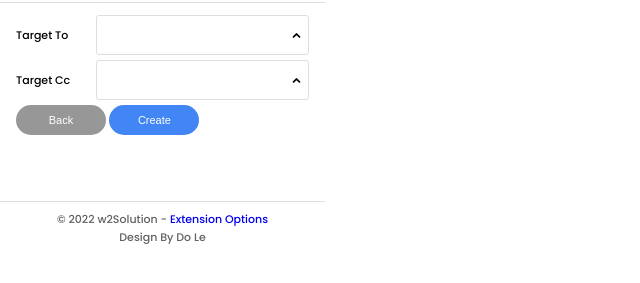
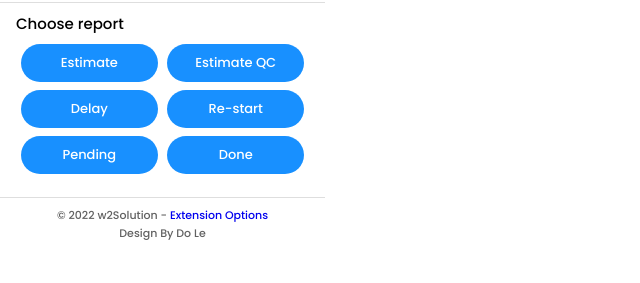
Before and after one commit to dole2711dev/ExtensionChrome, a browser extension: page index.html in a window 1280 px wide. Both pictures are taken after a click on the button "Create Report". Shown: the part 57-340 px from the top of the page, without its empty margins (0-640 px from the left). Drawn offline with nearby package versions, Linux system fonts and the light colour scheme.

Commit message:
develop v0.3

```diff
--- a/Constants.json
+++ /dev/null
@@ -1,2 +0,0 @@
-{
-}
--- a/css/styles.css
+++ b/css/styles.css
@@ -12,7 +12,7 @@
 	--color-border: #dedede;
 	--text-primary: #616161;
 	--text-secondary: #b3b3b3;
-	--bg-primary: #ffffff;
+	--color-white: #ffffff;
 	--bg-secondary: #e4e4e4;
 	--transition: all 0.3s ease-in;
 	--font-large: 16px;
@@ -20,6 +20,13 @@
 	--font-small: 11px;
 	--font-size-icon-sm: 18px;
 	--font-size-icon-lg: 22px;
+
+	--btn-bg-primary: #1890ff;
+	--btn-bg-primary-hover: #40a9ff;
+	--btn-bg-error: #ff7875;
+	--btn-bg-error-hover: #ff7875;
+	--btn-warning-color: #faad14;
+	--btn-warning-color-hover: #ffc53d;
 }
 
 body {
@@ -384,7 +391,7 @@ main {
 	opacity: 1;
 	transform: translateY(-1px);
 	width: 100%;
-	background: var(--bg-primary);
+	background: var(--color-white);
 }
 
 .select__option {
@@ -417,6 +424,45 @@ main {
 	}
 	to {
 		opacity: 1;
-		transform: translateY(0%);
+		transform: translateY(0);
 	}
 }
+
+/* ============================ Esimate ============================ */
+.container__estimate {
+}
+
+.container__estimate .container:first-child {
+	display: block;
+}
+
+.container__estimate .container {
+	display: none;
+}
+
+.estimate__title {
+	margin-bottom: 0.5rem;
+	font-size: 15px;
+}
+
+.estimate__list {
+	list-style-type: none;
+	display: grid;
+	grid-template-columns: repeat(2, 1fr);
+	row-gap: 0.5rem;
+}
+
+.estimate__list li {
+	cursor: pointer;
+	transition: var(--transition);
+	background-color: var(--btn-bg-primary);
+	color: var(--color-white);
+	border-radius: 40px;
+	padding: 0.5rem 0.3rem;
+	margin: 0 0.3rem;
+	text-align: center;
+}
+
+.estimate__item:hover {
+	background-color: var(--btn-bg-primary-hover);
+}
--- a/index.html
+++ b/index.html
@@ -32,7 +32,7 @@
 					<div class="home__status">
 						<div class="home__status-detail">
 							<span>Enable extension</span>
-							<div class="btn btn__toggle">
+							<div class="btn__toggle">
 								<input
 									type="checkbox"
 									id="optionEnable"
@@ -79,7 +79,22 @@
 					</div>
 				</section>
 				<section id="estimate" class="estimate__container slide">
-					<form>
+					<div class="container__estimate">
+						<div class="container">
+							<div class="estimate__title">Choose report</div>
+							<ul class="estimate__list">
+								<li id="le">Estimate</li>
+								<li>Estimate QC</li>
+								<li>Delay</li>
+								<li>Re-start</li>
+								<li>Pending</li>
+								<li>Done</li>
+							</ul>
+						</div>
+						<div id="typeEstimate" class="container"></div>
+					</div>
+				</section>
+				<section id="target" class="target__container slide">
 					<div class="form__group">
 						<label for="TargetTo" class="form__group-title"
 							>Target To</label
@@ -102,15 +117,7 @@
 							<div class="select__group"></div>
 						</div>
 					</div>
-						<button type="button" class="btn btn-secondary">
-							Back
-						</button>
-						<button type="button" class="btn btn-primary">
-							Create
-						</button>
-					</form>
 				</section>
-				<section id="target" class="target__container slide"></section>
 				<section
 					id="setting"
 					class="setting__container slide"
@@ -123,8 +130,9 @@
 			<p>Design By Do Le</p>
 		</footer>
 	</body>
+	<script src="./index.js"></script>
 	<script src="./script.js"></script>
-	<script src="./jquery.min.js"></script>
-	<script src="./jquery.js"></script>
-	<script src="./Constants.js"></script>
+	<script src="./js/commons/jquery.js"></script>
+	<script src="./js/commons/jquery.min.js"></script>
+	<script src="./js/constant/Constants.js"></script>
 </html>
--- /dev/null
+++ b/index.js
@@ -0,0 +1,22 @@
+function initialization() {
+	let btnBack = document.querySelectorAll(".btn-back");
+	console.log("click", btnBack);
+	btnBack.forEach(function (btn) {
+		btn.addEventListener("click", function () {
+			document
+				.querySelectorAll(`.container__slides .slide`)
+				.forEach((el) => {
+					if (el.id === estimate) {
+						el.classList.add("active");
+						return;
+					}
+
+					el.classList.remove("active");
+				});
+		});
+	});
+}
+
+function declareVariables() {}
+
+initialization();
```
Also changed, not shown: README.txt (added), Util.js (added), js/commons/jquery.js (renamed from jquery.js), js/commons/jquery.min.js (renamed from jquery.min.js), js/constant/Constants.js (renamed from Constants.js), js/fuzzysort/fuzzysort.js (renamed from fuzzysort.js), manifest.json. Lines whose indentation alone changed are shown as unchanged.
